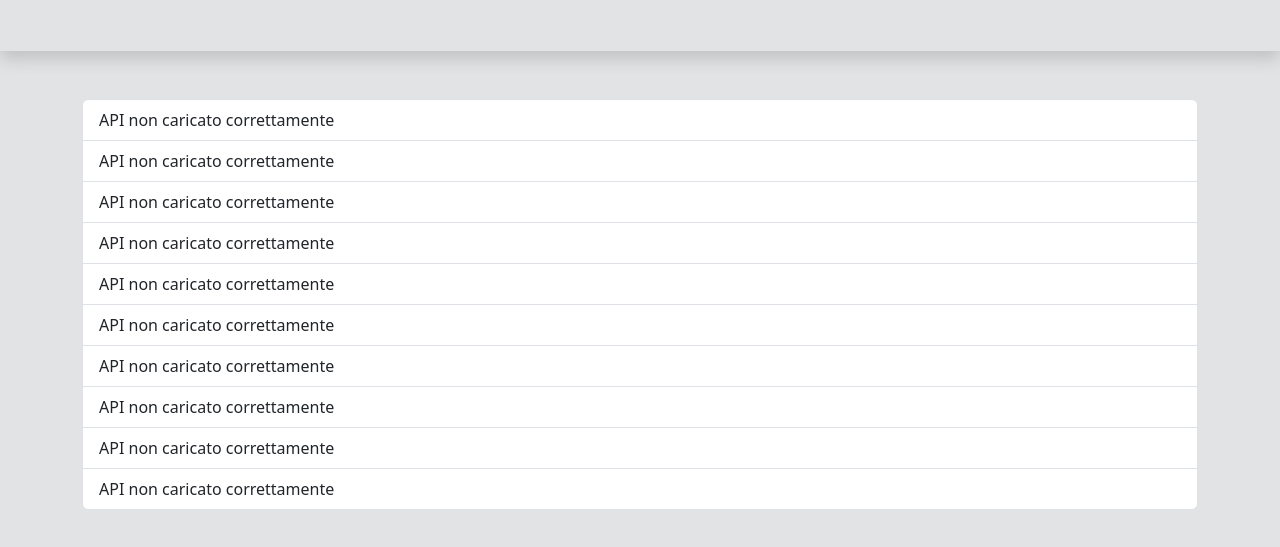
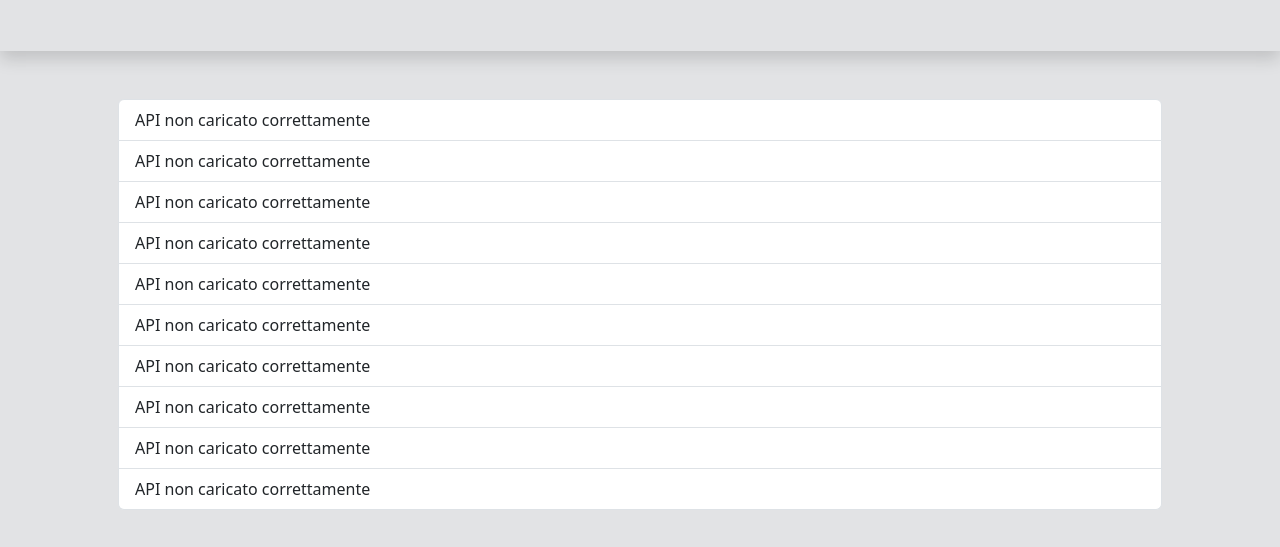
Before and after one commit to penso996/js-email-list, a plain HTML site: page index.html in a window 1280 px wide. Shown: the part 101-648 px from the top of the page. Drawn offline with nearby package versions, Linux system fonts and the light colour scheme; no server answers.

Commit message:
working on style on index

```diff
--- a/index.html
+++ b/index.html
@@ -25,7 +25,7 @@
     </header>
 
     <!-- list -->
-    <div class="container mt-5">
+    <div class="container p-5">
         <ul id="email-list" class="list-group"></ul>
     </div>
 </body>
```
